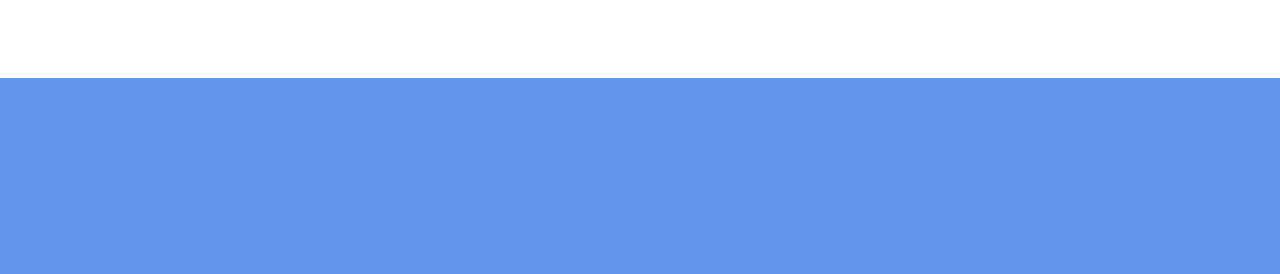
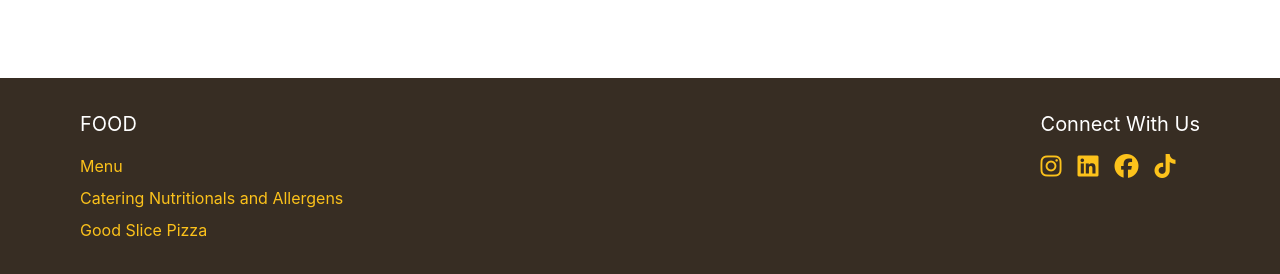
Before and after one commit to ReziBarabadze/homework7, a plain HTML site: page index.html in a window 1280 px wide. Shown: the part 1162-1436 px from the top of the page. Drawn offline with Linux system fonts and the light colour scheme.

Commit message:
add footer

```diff
--- a/css/style.css
+++ b/css/style.css
@@ -116,8 +116,43 @@ p{
 }
 /* footer */
 footer{
-  height: 196px;
-/* top: 1376px; */
-/* padding: 32px 80px 32px 80px; */
-  background-color: cornflowerblue;
+  background-color: #372D23;
+  padding: 32px 80px;
+  display: flex;
+  justify-content: space-between;
 }
+h4{
+  font-family: Inter;
+  font-size: 20px;
+  font-weight: 400;
+  line-height: 28px;
+  color: #FFFFFF;
+  margin-bottom: 16px;
+}
+.footerA{
+  font-family: Inter;
+  font-size: 16px;
+  font-weight: 400;
+  line-height: 24px;
+  text-align: center;
+  color: #FCC21B;
+}
+.middle{
+  margin-block: 8px;
+}
+.footerUl2{
+  display: flex;
+  column-gap: 16px;
+}
+h5{
+  font-family: Inter;
+  font-size: 20px;
+  font-weight: 400;
+  line-height: 28px;
+  color: #FFFFFF;
+  margin-bottom: 16px;
+}
+.footerUl2 li a{
+  font-size: 24px;
+  color: #FCC21B;
+}
--- a/index.html
+++ b/index.html
@@ -20,7 +20,7 @@
       <nav>
         <ul class="headerUl">
           <li>
-            <a href="#" class="headerA active">Home</a>
+            <a href="index.html" class="headerA active">Home</a>
           </li>
           <li>
             <a href="#" class="headerA">Menu</a>
@@ -54,7 +54,43 @@
         </article>
       </section>
      <!-- footer -->
-      <footer></footer>
+      <footer>
+        <article class="footerArticle1">
+          <h4>FOOD</h4>
+          <nav>
+            <ul>
+              <li>
+                <a href="#" class="footerA">Menu</a>
+              </li>
+              <li class="middle">
+                <a href="#" class="footerA">Catering Nutritionals and Allergens</a>
+              </li>
+              <li>
+                <a href="#" class="footerA">Good Slice Pizza</a>
+              </li>
+            </ul>
+          </nav>
+        </article>
+        <article class="footerArticle2">
+          <h5>Connect With Us </h5>
+          <nav>
+            <ul class="footerUl2">
+              <li>
+                <a href="https://www.instagram.com/accounts/login/?next=%2F&source=mobile_nav" target="_blank"><i class="fa-brands fa-instagram"></i></a>
+              </li>
+              <li>
+                <a href="https://www.linkedin.com/login?session_redirect=%2Fredir%2Fe%2Fv2%3Fe%3Db1eg4i-jmuqsafw-jt%26lipi%3Durn%253Ali%253Apage%253Aemail_security_add_email_notification%253B%252BAPGE31DRBKuB8DYZbnWnQ%253D%253D%26t%3Dnas%26midToken%3DAQEFI5mxIdZjhw%26ek%3Dsecurity_add_email_notification&report%2Efailure=bAtHuZgmT27wf4cny_fkLSfUA6oTq4EYr2jzPDnC397rZzgeU8GS-nThI0frF-_TdUI/1000" target="_blank"><i class="fa-brands fa-linkedin"></i></a>
+              </li>
+              <li>
+                <a href="https://www.facebook.com/home.php" target="_blank"><i class="fa-brands fa-facebook"></i></a>
+              </li>
+              <li>
+                <a href="https://www.tiktok.com/login/?enter_method=tv&type=tv&redirect_url=https%3A%2F%2Ftv.tiktok.com%2Fme%3Ffrom_webapp%3D1"  target="_blank"><i class="fa-brands fa-tiktok"></i></a>
+              </li>
+            </ul>
+          </nav>
+        </article>
+      </footer>
   </div>
 </body>
 </html>
```
